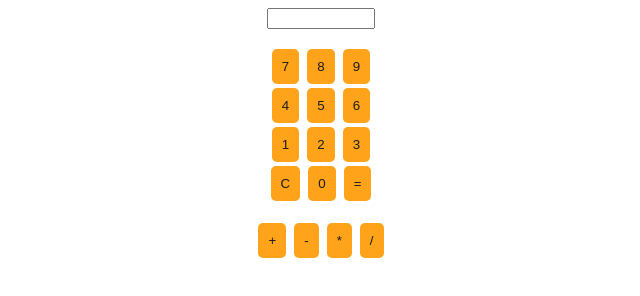
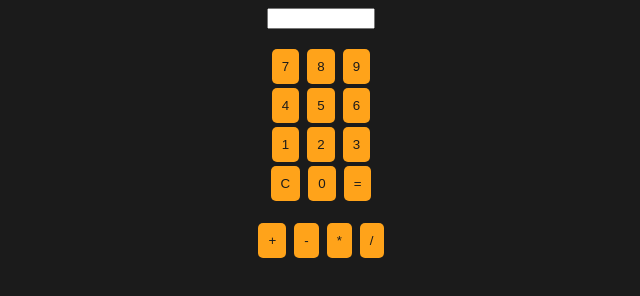
Before and after one commit to phenjects/phalc, a plain HTML site: page index.html in a window 1280 px wide. Shown: the whole page, without its empty margins (319-959 px from the left). Drawn offline with Linux system fonts and the light colour scheme.

Commit message:
dark mode fix???

```diff
--- a/style.css
+++ b/style.css
@@ -1,5 +1,6 @@
 body {
   text-align: center;
+  background-color: rgb(27, 27, 27);
 }
 
 #resultID {
@@ -20,6 +21,6 @@ button:hover {
   background-color: rgb(255, 191, 96);
 }
 
-button:active  {
+button:active {
   background-color: rgb(197, 141, 57);
 }
```
Lines whose indentation alone changed are shown as unchanged.
